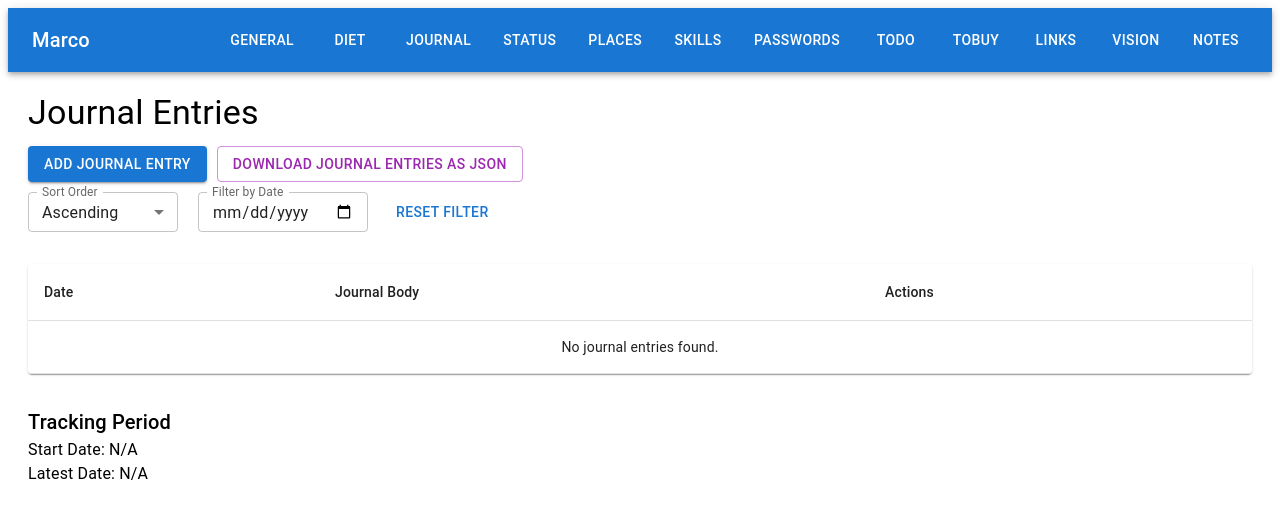
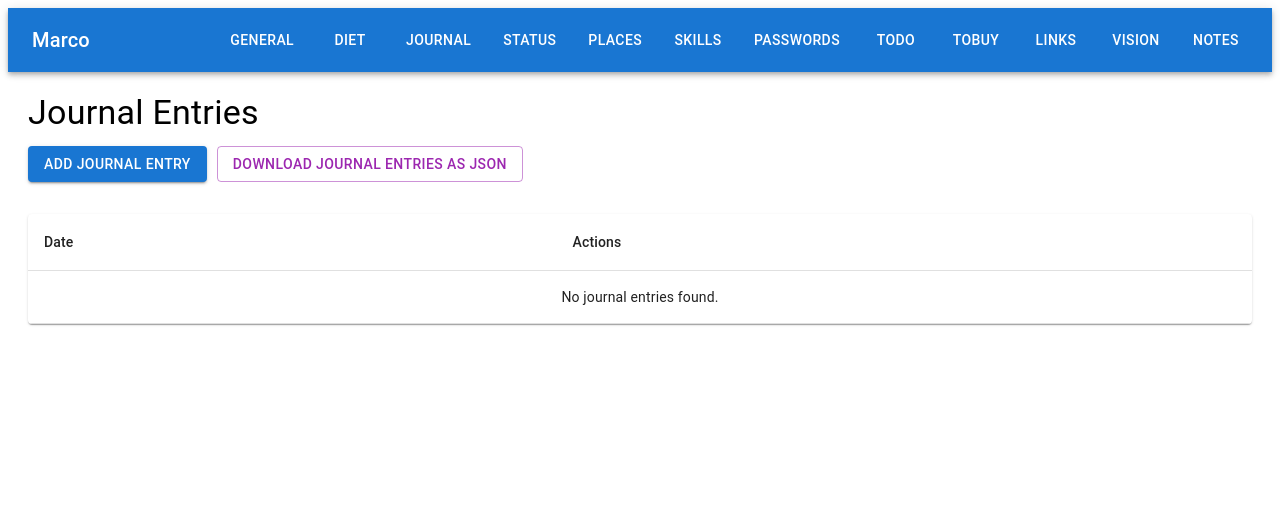
Before and after one commit to codebymarco/life-track-app, a React (Vite) app: page /journal in a window 1280 px wide. Shown: the top 518 px of the page. Built offline with nearby package versions, Linux system fonts and the light colour scheme.

Commit message:
made more changes

```diff
--- a/src/pages/Journal.tsx
+++ b/src/pages/Journal.tsx
@@ -1,5 +1,3 @@
-// src/JournalEntries.tsx
-
 import React, { useState, useEffect } from "react";
 import {
   Button,
@@ -22,6 +20,7 @@ import {
 } from "@mui/material";
 import DeleteIcon from "@mui/icons-material/Delete";
 import EditIcon from "@mui/icons-material/Edit";
+import VisibilityIcon from "@mui/icons-material/Visibility";
 
 // Type Definitions
 type JournalData = {
@@ -44,15 +43,29 @@ const style = {
   p: 4,
 };
 
+// Full-Page Modal Styling
+const fullPageStyle = {
+  position: "absolute" as const,
+  top: 0,
+  left: 0,
+  width: "100%",
+  height: "100%",
+  bgcolor: "background.paper",
+  display: "flex",
+  flexDirection: "column",
+  justifyContent: "center",
+  alignItems: "center",
+  overflowY: "auto",
+};
+
 const JournalEntries: React.FC = () => {
   // State Management
   const [journalData, setJournalData] = useState<JournalData[]>([]);
   const [open, setOpen] = useState<boolean>(false);
-  const [journalForm, setJournalForm] = useState<JournalData>({
-    date: "",
-    body: "",
-  });
+  const [journalForm, setJournalForm] = useState<JournalData>({ date: "", body: "" });
   const [editIndex, setEditIndex] = useState<number | null>(null);
+  const [viewOpen, setViewOpen] = useState<boolean>(false);
+  const [selectedEntry, setSelectedEntry] = useState<JournalData | null>(null);
 
   // Sorting and Filtering State
   const [sortOrder, setSortOrder] = useState<"asc" | "desc">("asc");
@@ -61,15 +74,8 @@ const JournalEntries: React.FC = () => {
   // Load Data from localStorage on Mount
   useEffect(() => {
     try {
-      const storedJournal = JSON.parse(
-        localStorage.getItem("journalEntries") || "[]"
-      ) as JournalData[];
-      setJournalData(
-        storedJournal.map((entry) => ({
-          date: entry.date || "",
-          body: entry.body || "",
-        }))
-      );
+      const storedJournal = JSON.parse(localStorage.getItem("journalEntries") || "[]") as JournalData[];
+      setJournalData(storedJournal);
     } catch {
       setJournalData([]);
     }
@@ -82,32 +88,26 @@ const JournalEntries: React.FC = () => {
     resetForm();
   };
 
+  const handleViewClose = () => setViewOpen(false);
+
   // Reset Form Data
   const resetForm = () => {
-    setJournalForm({
-      date: "",
-      body: "",
-    });
+    setJournalForm({ date: "", body: "" });
     setEditIndex(null);
   };
 
   // Handle Form Changes
-  const handleChange = (
-    e: React.ChangeEvent<
-      HTMLInputElement | HTMLTextAreaElement | { name?: string; value: unknown }
-    >
-  ) => {
-    const { name, value } = e.target as HTMLInputElement;
+  const handleChange = (e: React.ChangeEvent<HTMLInputElement | HTMLTextAreaElement>) => {
+    const { name, value } = e.target;
 
     setJournalForm((prev) => ({
       ...prev,
-      [name!]: value,
+      [name]: value,
     }));
   };
 
   // Handle Save (Add/Edit)
   const handleSave = () => {
-    // Validate Form
     if (!journalForm.date.trim()) {
       alert("Date cannot be empty.");
       return;
@@ -119,13 +119,11 @@ const JournalEntries: React.FC = () => {
     }
 
     if (editIndex !== null) {
-      // Edit Existing Entry
       const updatedJournal = [...journalData];
       updatedJournal[editIndex] = journalForm;
       setJournalData(updatedJournal);
       localStorage.setItem("journalEntries", JSON.stringify(updatedJournal));
     } else {
-      // Add New Entry
       const newJournal = [...journalData, journalForm];
       setJournalData(newJournal);
       localStorage.setItem("journalEntries", JSON.stringify(newJournal));
@@ -142,6 +140,12 @@ const JournalEntries: React.FC = () => {
     const filteredJournal = journalData.filter((_, i) => i !== index);
     setJournalData(filteredJournal);
     localStorage.setItem("journalEntries", JSON.stringify(filteredJournal));
+  };
+
+  // Handle View
+  const handleView = (entry: JournalData) => {
+    setSelectedEntry(entry);
+    setViewOpen(true);
   };
 
   // Handle Edit
@@ -162,11 +166,7 @@ const JournalEntries: React.FC = () => {
   };
 
   // Sorting Function
-  const sortData = <T extends { [key: string]: any }>(
-    data: T[],
-    key: keyof T,
-    order: "asc" | "desc"
-  ): T[] => {
+  const sortData = <T extends { [key: string]: any }>(data: T[], key: keyof T, order: "asc" | "desc"): T[] => {
     return [...data].sort((a, b) => {
       if (a[key] < b[key]) return order === "asc" ? -1 : 1;
       if (a[key] > b[key]) return order === "asc" ? 1 : -1;
@@ -175,48 +175,18 @@ const JournalEntries: React.FC = () => {
   };
 
   // Filtering Function
-  const filterData = <T extends { [key: string]: any }>(
-    data: T[],
-    key: keyof T,
-    filterValue: any
-  ): T[] => {
+  const filterData = <T extends { [key: string]: any }>(data: T[], key: keyof T, filterValue: any): T[] => {
     if (filterValue === "" || filterValue === null) return data;
     return data.filter((item) => {
-      if (typeof filterValue === "boolean") {
-        return item[key] === filterValue;
-      } else if (typeof filterValue === "string") {
-        return item[key]
-          .toString()
-          .toLowerCase()
-          .includes(filterValue.toLowerCase());
+      if (typeof filterValue === "string") {
+        return item[key].toString().toLowerCase().includes(filterValue.toLowerCase());
       }
       return item[key] === filterValue;
     });
   };
 
   // Processed Data for Rendering
-  const processedJournal = sortData(
-    filterData(journalData, "date", filterDate),
-    "date",
-    sortOrder
-  );
-
-  // Utility Functions to Get Start and Latest Dates
-  const getStartDate = () => {
-    if (journalData.length === 0) return "N/A";
-    const sorted = [...journalData].sort(
-      (a, b) => new Date(a.date).getTime() - new Date(b.date).getTime()
-    );
-    return sorted[0].date;
-  };
-
-  const getLatestDate = () => {
-    if (journalData.length === 0) return "N/A";
-    const sorted = [...journalData].sort(
-      (a, b) => new Date(b.date).getTime() - new Date(a.date).getTime()
-    );
-    return sorted[0].date;
-  };
+  const processedJournal = sortData(filterData(journalData, "date", filterDate), "date", sortOrder);
 
   return (
     <div style={{ padding: "20px" }}>
@@ -224,12 +194,10 @@ const JournalEntries: React.FC = () => {
         Journal Entries
       </Typography>
 
-      {/* Add and Download Buttons */}
       <div style={{ marginBottom: "10px" }}>
         <Button variant="contained" color="primary" onClick={handleOpen}>
-          {editIndex !== null ? "Edit Journal Entry" : "Add Journal Entry"}
+          Add Journal Entry
         </Button>
-
         <Button
           variant="outlined"
           color="secondary"
@@ -240,59 +208,47 @@ const JournalEntries: React.FC = () => {
         </Button>
       </div>
 
-      {/* Sorting and Filtering Controls */}
-      <div
-        style={{
-          display: "flex",
-          alignItems: "center",
-          marginBottom: "20px",
-          flexWrap: "wrap",
-          gap: "20px",
-        }}
-      >
-        {/* Sorting */}
-        <FormControl variant="outlined" size="small">
-          <InputLabel>Sort Order</InputLabel>
-          <Select
-            label="Sort Order"
-            value={sortOrder}
-            onChange={(e) => setSortOrder(e.target.value as "asc" | "desc")}
-            style={{ minWidth: 150 }}
-          >
-            <MenuItem value="asc">Ascending</MenuItem>
-            <MenuItem value="desc">Descending</MenuItem>
-          </Select>
-        </FormControl>
+      <TableContainer component={Paper} sx={{ marginTop: 4 }}>
+        <Table>
+          <TableHead>
+            <TableRow>
+              <TableCell>Date</TableCell>
+              <TableCell>Actions</TableCell>
+            </TableRow>
+          </TableHead>
+          <TableBody>
+            {processedJournal.length > 0 ? (
+              processedJournal.map((row, index) => (
+                <TableRow key={index}>
+                  <TableCell>{row.date}</TableCell>
+                  <TableCell>
+                    <IconButton onClick={() => handleView(row)}>
+                      <VisibilityIcon />
+                    </IconButton>
+                    <IconButton onClick={() => handleEdit(index)}>
+                      <EditIcon />
+                    </IconButton>
+                    <IconButton onClick={() => handleDelete(index)}>
+                      <DeleteIcon />
+                    </IconButton>
+                  </TableCell>
+                </TableRow>
+              ))
+            ) : (
+              <TableRow>
+                <TableCell colSpan={2} align="center">
+                  No journal entries found.
+                </TableCell>
+              </TableRow>
+            )}
+          </TableBody>
+        </Table>
+      </TableContainer>
 
-        {/* Filter by Date */}
-        <TextField
-          label="Filter by Date"
-          type="date"
-          size="small"
-          InputLabelProps={{ shrink: true }}
-          value={filterDate}
-          onChange={(e) => setFilterDate(e.target.value)}
-        />
-
-        {/* Reset Filter Button */}
-        <Button
-          variant="text"
-          onClick={() => {
-            setFilterDate("");
-            setSortOrder("asc");
-          }}
-        >
-          Reset Filter
-        </Button>
-      </div>
-
-      {/* Modal for Adding/Editing Journal Entries */}
+      {/* Add/Edit Modal */}
       <Modal open={open} onClose={handleClose}>
         <Box sx={style}>
-          <Typography variant="h6" gutterBottom>
-            {editIndex !== null ? "Edit Journal Entry" : "Add New Journal Entry"}
-          </Typography>
-          {/* Journal Form Fields */}
+          <Typography variant="h6">{editIndex !== null ? "Edit Journal Entry" : "Add New Journal Entry"}</Typography>
           <TextField
             fullWidth
             margin="normal"
@@ -315,62 +271,31 @@ const JournalEntries: React.FC = () => {
             rows={4}
             required
           />
-
-          {/* Save Button */}
-          <Button
-            variant="contained"
-            color="primary"
-            onClick={handleSave}
-            style={{ marginTop: "10px" }}
-          >
+          <Button variant="contained" color="primary" onClick={handleSave} style={{ marginTop: "10px" }}>
             Save
           </Button>
         </Box>
       </Modal>
 
-      {/* Journal Entries Table */}
-      <TableContainer component={Paper} sx={{ marginTop: 4 }}>
-        <Table>
-          <TableHead>
-            <TableRow>
-              <TableCell>Date</TableCell>
-              <TableCell>Journal Body</TableCell>
-              <TableCell>Actions</TableCell>
-            </TableRow>
-          </TableHead>
-          <TableBody>
-            {processedJournal.length > 0 ? (
-              processedJournal.map((row, index) => (
-                <TableRow key={index}>
-                  <TableCell>{row.date}</TableCell>
-                  <TableCell>{row.body}</TableCell>
-                  <TableCell>
-                    <IconButton onClick={() => handleEdit(index)}>
-                      <EditIcon />
-                    </IconButton>
-                    <IconButton onClick={() => handleDelete(index)}>
-                      <DeleteIcon />
-                    </IconButton>
-                  </TableCell>
-                </TableRow>
-              ))
-            ) : (
-              <TableRow>
-                <TableCell colSpan={3} align="center">
-                  No journal entries found.
-                </TableCell>
-              </TableRow>
-            )}
-          </TableBody>
-        </Table>
-      </TableContainer>
-
-      {/* Display Tracking Period */}
-      <Box sx={{ marginTop: 4 }}>
-        <Typography variant="h6">Tracking Period</Typography>
-        <Typography variant="body1">Start Date: {getStartDate()}</Typography>
-        <Typography variant="body1">Latest Date: {getLatestDate()}</Typography>
-      </Box>
+      {/* Full-Page View Modal */}
+      <Modal open={viewOpen} onClose={handleViewClose}>
+        <Box sx={fullPageStyle}>
+          {selectedEntry && (
+            <>
+              <Typography variant="h4" gutterBottom>
+                Journal Entry
+              </Typography>
+              <Typography variant="h6">Date: {selectedEntry.date}</Typography>
+              <Typography variant="body1" style={{ marginTop: "20px", whiteSpace: "pre-line" }}>
+                {selectedEntry.body}
+              </Typography>
+              <Button variant="outlined" color="primary" onClick={handleViewClose} style={{ marginTop: "20px" }}>
+                Close
+              </Button>
+            </>
+          )}
+        </Box>
+      </Modal>
     </div>
   );
 };
```
Also changed, not shown: src/pages/Home.tsx (+17 -7 lines).
